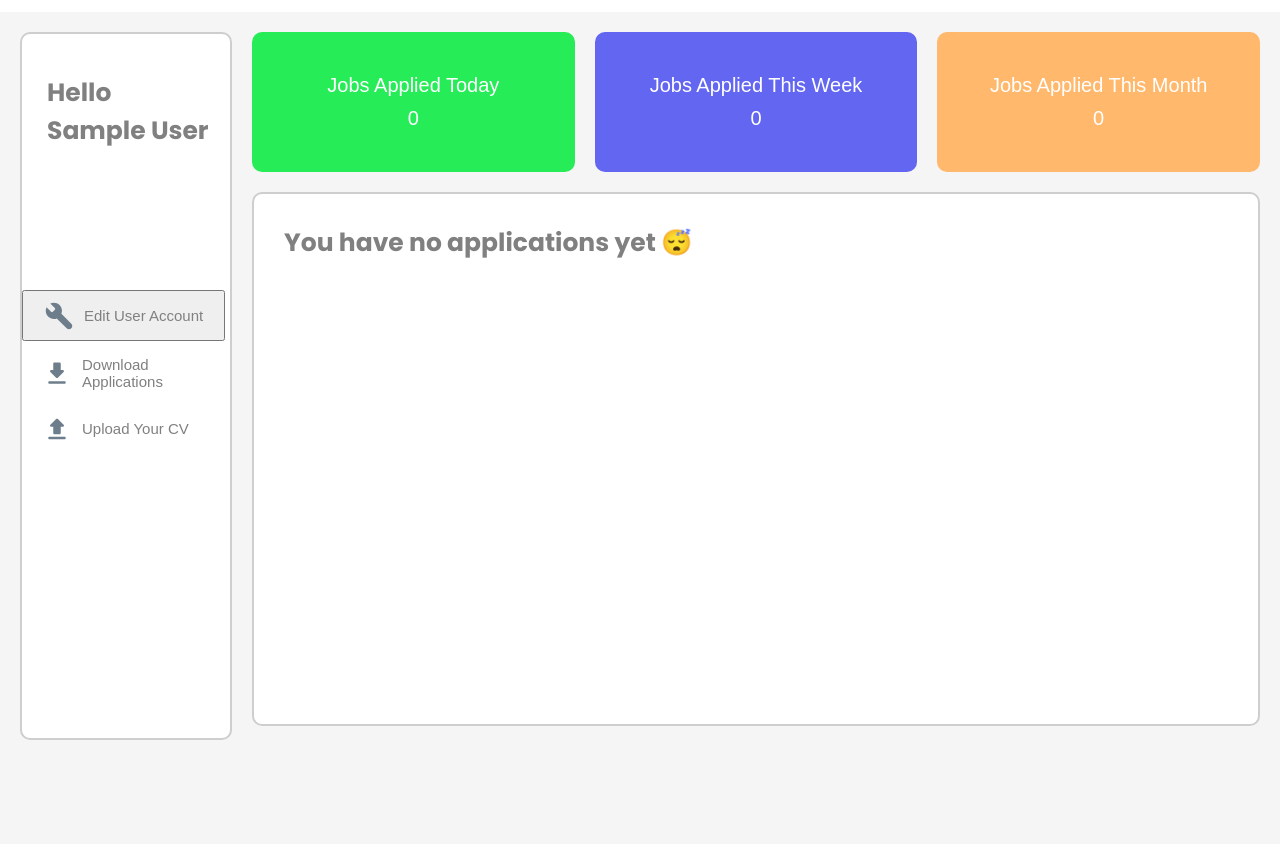
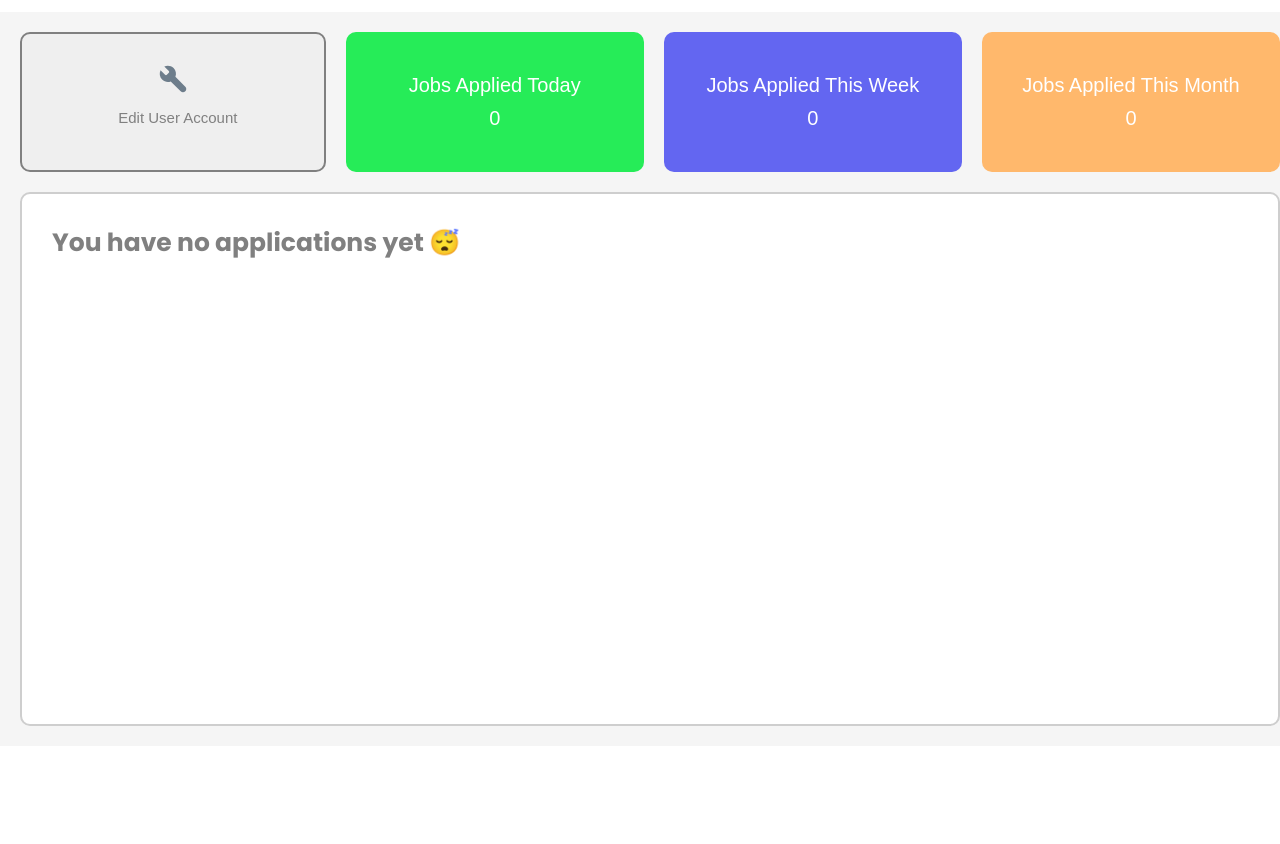
Before and after one commit to EliasOPrado/job-automation, a Django app: page /user-page/ in a window 1280 px wide. Shown: the part 73-917 px from the top of the page. After the commit the page ends 799 px from the top, so only its background shows below. Run offline with Django 4.2, Linux system fonts and the light colour scheme; the visitor is signed in with stand-in values (Sample User, id 1); data that the repository does not hold is empty.

Commit message:
Added final user update

```diff
--- a/job_platform/static/css/user_page.css
+++ b/job_platform/static/css/user_page.css
@@ -19,7 +19,7 @@
 .major-right-container {
     display: flex;
     flex-direction: column;
-    width: 80%;
+    width: 100%;
     margin: 10px;
 }
 
@@ -92,6 +92,15 @@
     margin: 0 20px 20px 20px;
     margin-left: 10px;
     margin-right: 10px;
+}
+
+.section-card.section {
+    border-color: #808080;
+    border-style: solid;
+    border-width: 2px;
+}
+.section-card.section:hover {
+    background-color: #e4e3e3;
 }
 
 .section-card.today {
--- a/job_platform/static/js/script.js
+++ b/job_platform/static/js/script.js
@@ -64,12 +64,12 @@ modalButton.onclick = function() {
     overlay.style.display = "block";
 };
 
-// Close modal when clicking outside (optional)
+// Close modal when clicking on the "X" button
 closeButton.onclick = function() {
     modal.style.display = "none";
     overlay.style.display = "none";
 };
-
+// Close modal when clicking outside the modal
 overlay.onclick = function() {
     modal.style.display = "none";
     overlay.style.display = "none";
--- a/job_platform/templates/user.html
+++ b/job_platform/templates/user.html
@@ -22,10 +22,10 @@
         </form>
     </div>
     <!-- Add logic wrapper here -->
-    <div class="minor-left-container">
+    <!-- <div class="minor-left-container">
         <div class="left-aside">
             <div class="user-name-and-icon">
-                <!-- <img class="user-icon" src="{% static 'images/user_avatar_icon.png'%}" alt=""> -->
+                <img class="user-icon" src="{% static 'images/user_avatar_icon.png'%}" alt="">
                 {% if user.first_name and user.last_name %}
                     <p class="sub-title">Hello {{ user.first_name }} {{ user.last_name }}</p>
                 {% else %}
@@ -47,9 +47,13 @@
                 </div>
             </div>
         </div>
-    </div>
+    </div> -->
     <div class="major-right-container">
         <div class="cards-container">
+            <button id="open-modal" class="section-card section">
+                <img src="{% static 'images/tool_icon.svg'%}" alt="" class="user-icons">
+                <p class="left-aside-text">Edit User Account</p>
+            </button>
             <div class="section-card today">
                 <p class="text">Jobs Applied Today</p>
                 <p class="text number">{{ applications_today }}</p>
--- a/job_platform/views.py
+++ b/job_platform/views.py
@@ -125,7 +125,7 @@ class UserPageView(View):
 
         # forms
         application_status_form = ApplicationStatusForm()
-        custom_user_change_form = CustomUserChangeForm()
+        custom_user_change_form = CustomUserChangeForm(instance=request.user)
 
         # Remove the trailing commas
         self.context['application_status_form'] = application_status_form
@@ -138,13 +138,26 @@ class UserPageView(View):
         return render(request, self.template_name, self.context)
 
     def post(self, request):
-        application_id = request.POST.get('application_id')
-        application = get_object_or_404(Application, id=application_id, user=request.user)
+        if 'change-user-form' in request.POST:
+            form = CustomUserChangeForm(request.POST, instance=request.user)
+            if form.is_valid():
+                form.save()
+                return redirect('user-page')
 
-        form = ApplicationStatusForm(request.POST, instance=application)
-        if form.is_valid():
-            form.save()
-            return redirect('user-page')
+        elif 'application-form' in request.POST:
+            application_id = request.POST.get('application_id')
+            application = get_object_or_404(Application, id=application_id, user=request.user)
+
+            form = ApplicationStatusForm(request.POST, instance=application)
+            if form.is_valid():
+                form.save()
+                return redirect('user-page')
+
+        else:
+            # Log form errors for debugging
+            for field, errors in form.errors.items():
+                for error in errors:
+                    messages.error(request, f"{field}: {error}")
 
         # If the form is not valid, you might want to render the page again
         return self.get(request)
```
